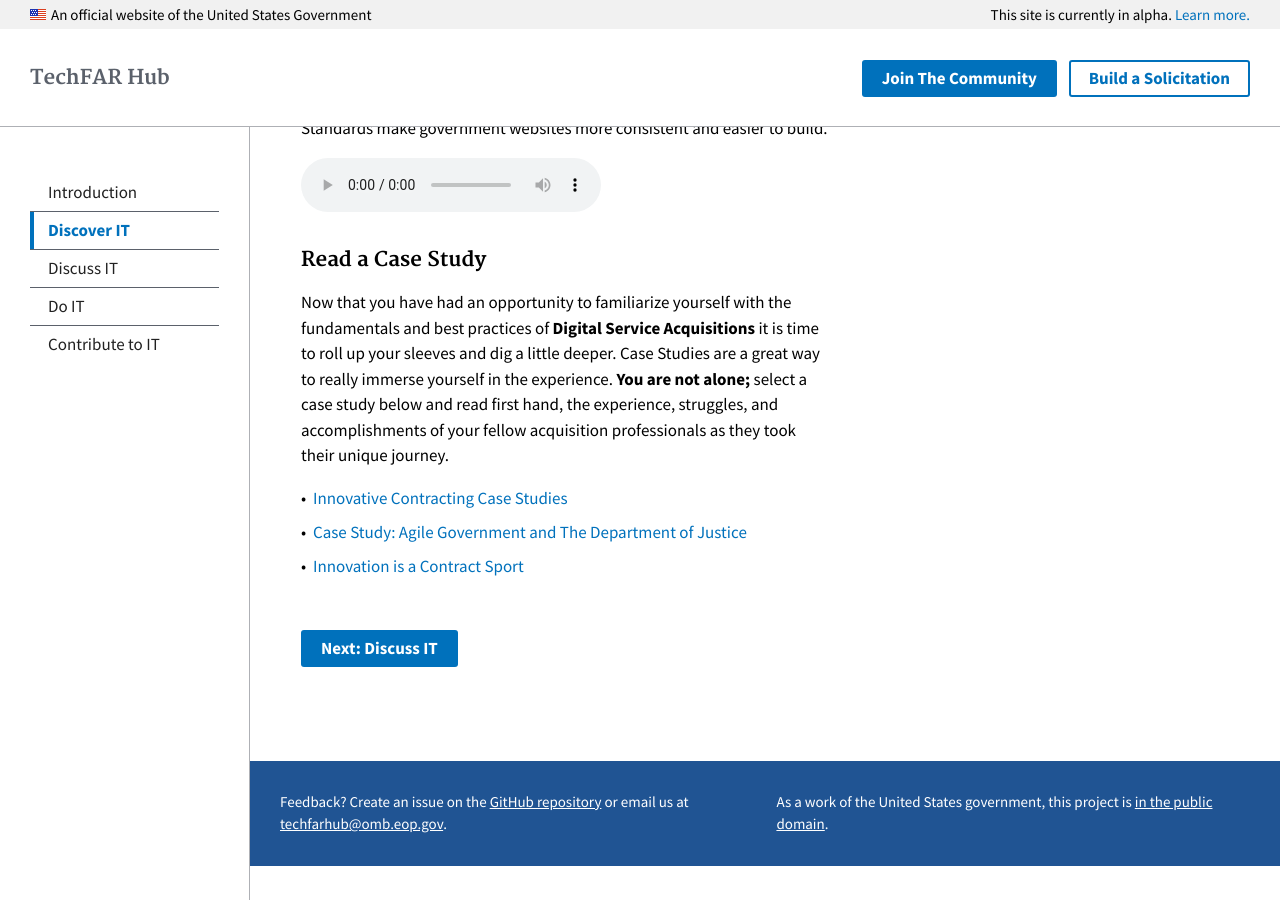
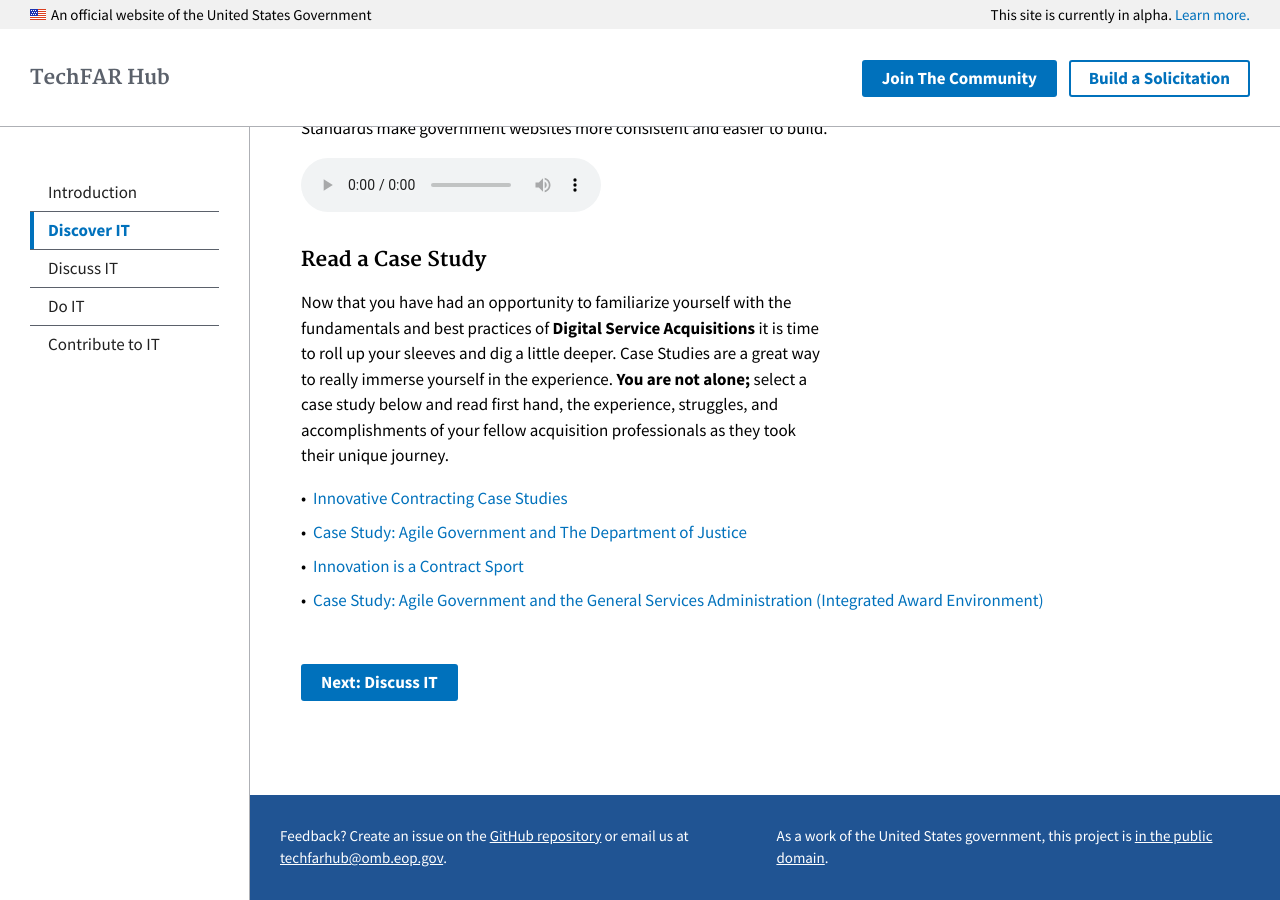
Before and after one commit to usds/techfar-hub, a Jekyll site: the page built from _topics/1_discover-it.md, in a window 1280 px wide and 900 px high, scrolled down 1775 px. Built offline with Jekyll 4.4.1, drawn with Linux system fonts in a browser that asks for light colours; before the commit the page ends 2641 px from its top, so only the background shows below that.

Commit message:
Added Case Study

```diff
--- a/_topics/1_discover-it.md
+++ b/_topics/1_discover-it.md
@@ -93,5 +93,7 @@ Now that you have had an opportunity to familiarize yourself with the fundamenta
 - [Innovative Contracting Case Studies](https://www.whitehouse.gov/sites/default/files/microsites/ostp/innovative_contracting_case_studies_2014_-_august.pdf){:target="_blank"}
 - [Case Study: Agile Government and The Department of Justice](http://www.agilegovleaders.org/case-studies/doj/){:target="_blank"}
 - [Innovation is a Contract Sport](/assets/files/Innovation_is_a_Contract_Sport__Ways_that_agencies_can_achieve_innovative_outcomes_through_acquisitions-2016%2002%2006.pdf){:target="_blank"}
+- [Case Study: Agile Government and the General Services Administration (Integrated Award Environment)](http://www.agilegovleaders.org/case-studies/gsa/){:target="_blank"}
+
 
 <a class="usa-button" type="button" href="{{ site.baseurl }}/discuss-it">Next: Discuss IT</a>
```
